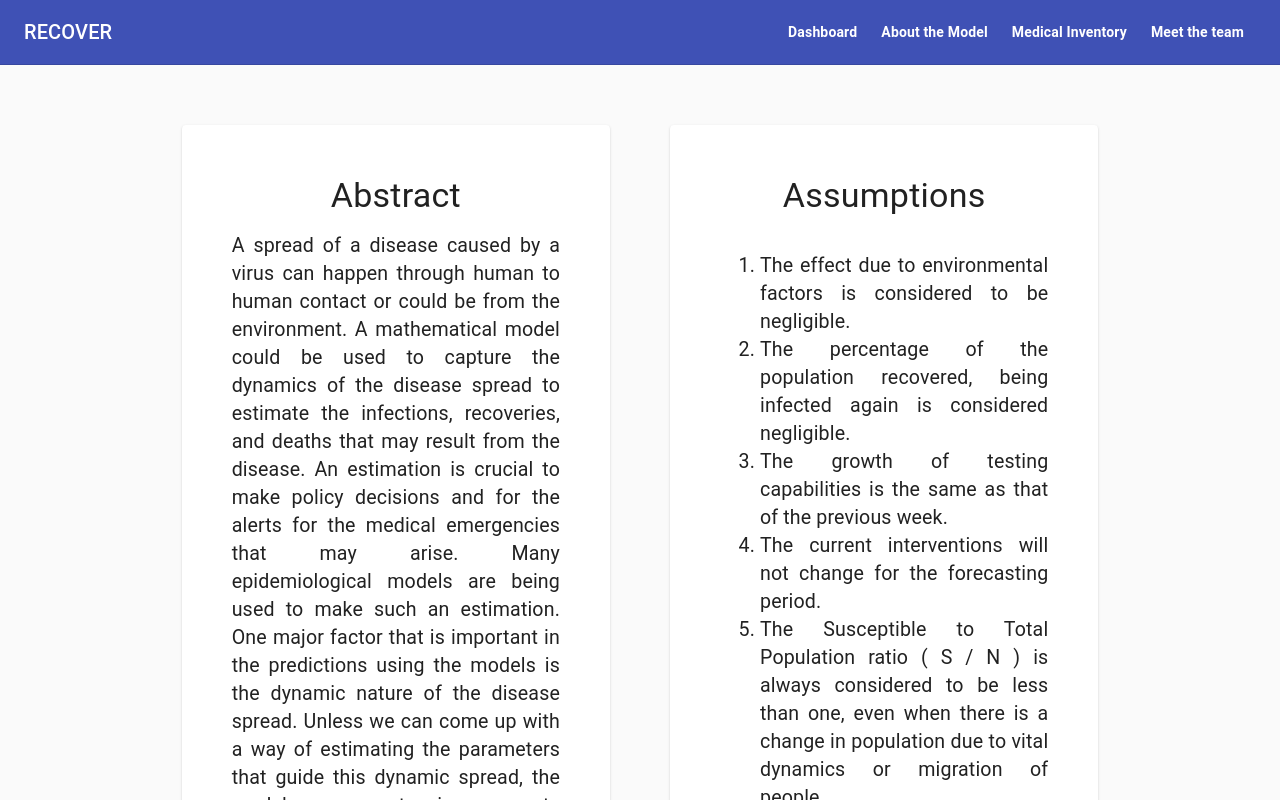
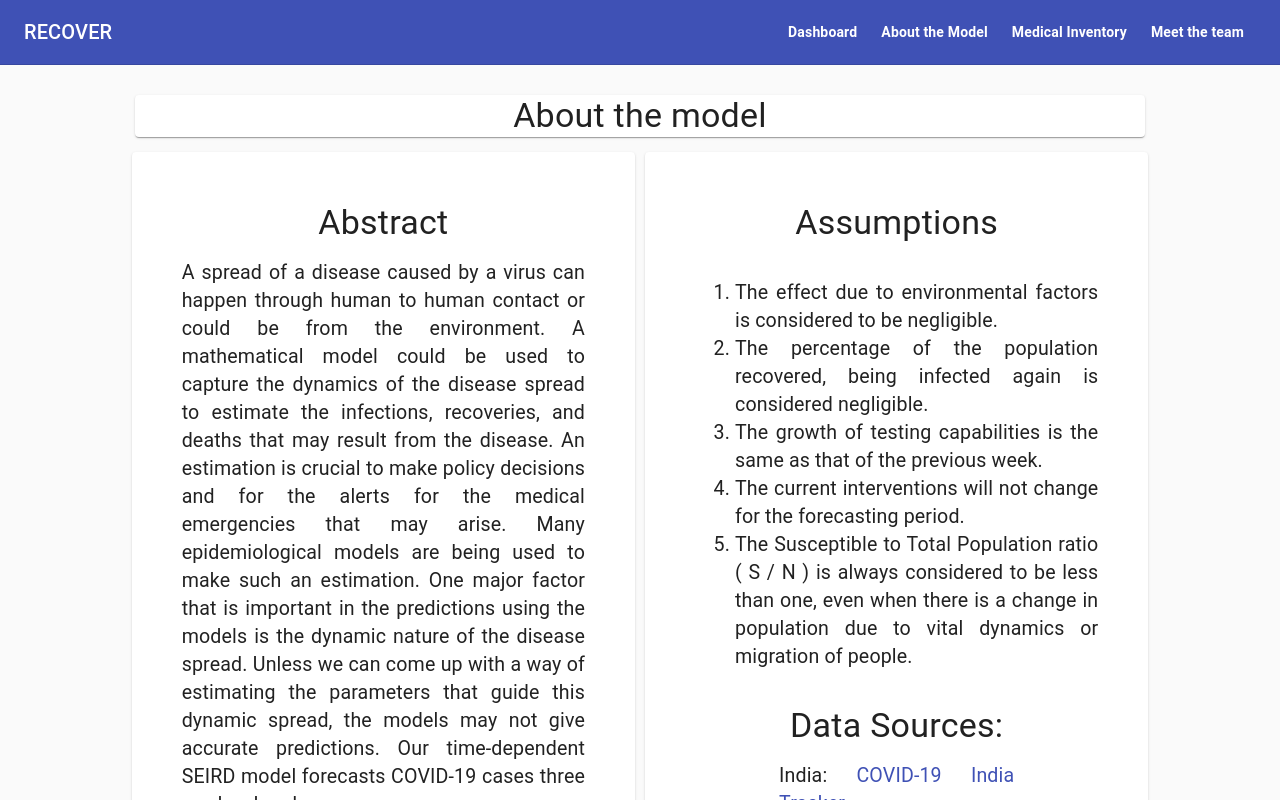
Before and after one commit to Covid-Hackathon/covid-ui, a React (Create React App) app: page /about-the-model in a window 1280 px wide. Shown: the top 800 px of the page. Built offline with nearby package versions, Linux system fonts and the light colour scheme; the HTML template or start-up script is replaced by a standard one.

Commit message:
Add titles

```diff
--- a/src/pages/about-the-model.js
+++ b/src/pages/about-the-model.js
@@ -8,8 +8,17 @@ import Link from '@material-ui/core/Link';
 const AboutTheModel = () => {
     return <>
     <Container maxWidth="xl" component="main">
-        <Grid container justify='center' style={{padding: '30px'}}>
-          <Grid item xs={12} md={5} style={{padding: '30px'}}>
+        <Grid container justify='center' style={{padding: '10px', paddingTop: '30px'}}>
+          <Grid item xs={12} md={10}>
+            <Paper>
+              <Typography component="h4" variant="h4" align="center" color="textPrimary">
+                About the model
+              </Typography>
+            </Paper>
+          </Grid>
+        </Grid>
+        <Grid container justify='center'>
+          <Grid item xs={12} md={5} style={{padding: '5px'}}>
             <Paper style={{padding: '50px'}}>
                 <Typography component="h4" variant="h4" align="center" color="textPrimary">
                     Abstract
@@ -23,7 +32,7 @@ const AboutTheModel = () => {
                 </Typography>
             </Paper>
           </Grid>
-          <Grid item xs={12} md={5} style={{padding: '30px'}}>
+          <Grid item xs={12} md={5} style={{padding: '5px'}}>
             <Paper style={{padding: '50px'}}>
                 <Typography component="h4" variant="h4" align="center" color="textPrimary">
                     Assumptions
--- a/src/pages/medical-inventory.js
+++ b/src/pages/medical-inventory.js
@@ -38,6 +38,15 @@ const MedicalInventory = () => {
 
     return <>
         <Container maxWidth="xl" component="main">
+            <Grid container justify='center' style={{padding: '10px', paddingTop: '30px'}}>
+            <Grid item xs={12} md={10}>
+                <Paper>
+                <Typography component="h4" variant="h4" align="center" color="textPrimary">
+                    Medical Inventory
+                </Typography>
+                </Paper>
+            </Grid>
+            </Grid>
             <Grid container style={{padding: '10px', paddingTop: '40px'}} justify='center'>
                 <Grid item xs={12} md={6}>
                     <TableContainer component={Paper}>
```
